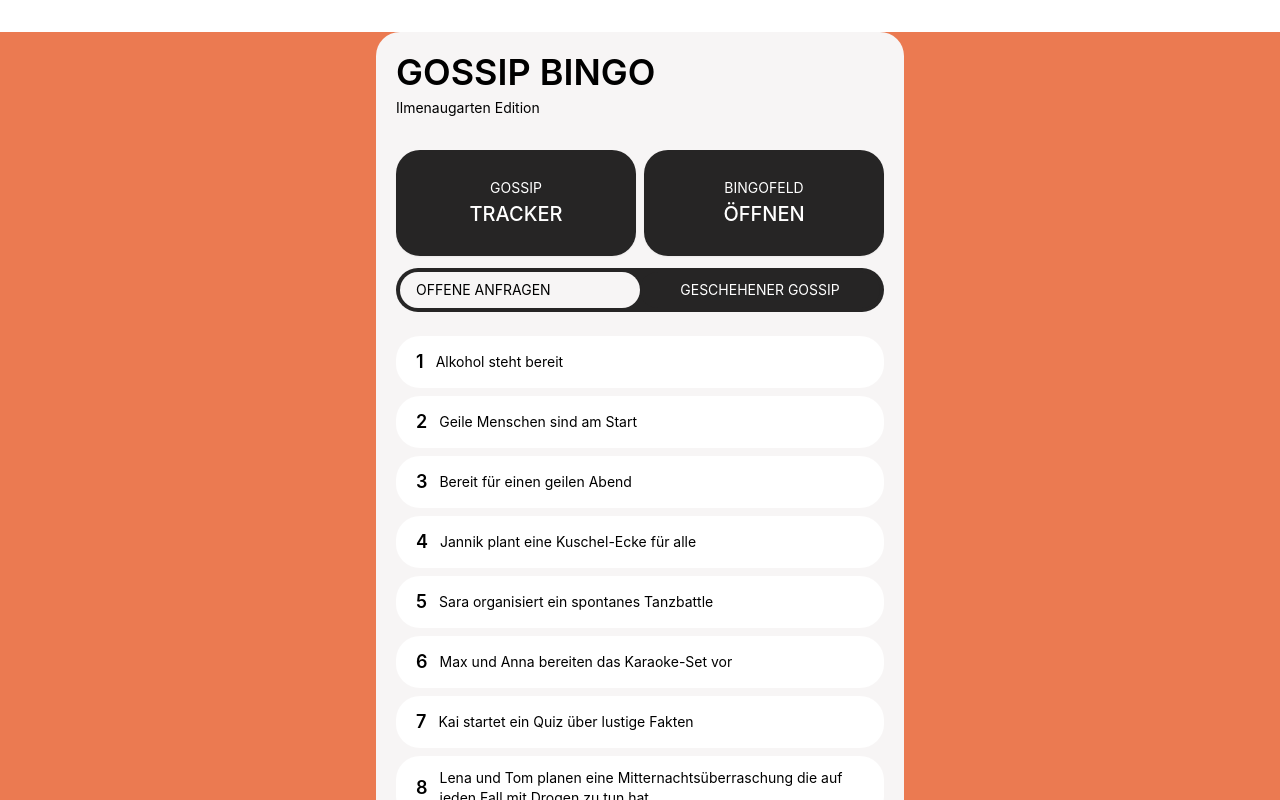
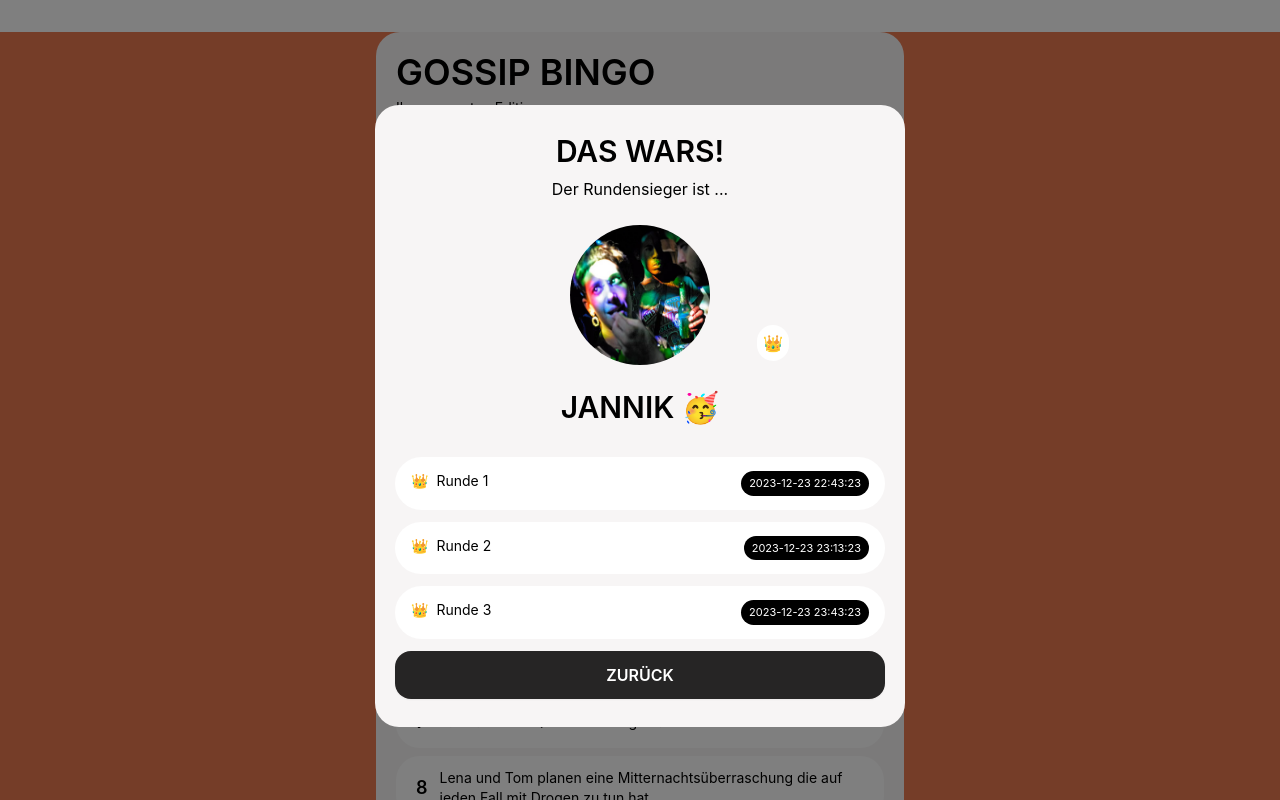
Before and after one commit to JannikNoe/GossipBingo, a React (Create React App) app in the folder client/: page /gameview in a window 1280 px wide. Shown: the top 800 px of the page. Built offline with nearby package versions, Linux system fonts and the light colour scheme.

Commit message:
add roundwin & victory Modal

```diff
--- a/client/src/App.js
+++ b/client/src/App.js
@@ -13,9 +13,15 @@ import LoginView from "./components/features/auth/LoginView.js";
 import RegisterView from "./components/features/auth/RegisterView.js";
 import BingoGridView from "./components/features/game/bingoGridView.js";
 
+import { ModalProvider, ModalContext } from './context/ModalContext';
+import ModalWrapper from "./components/layout/ModalWrapper";
+
 function App() {
+
     return (
+        <ModalProvider>
             <Router>
+                <ModalWrapper /> {/* ModalWrapper innerhalb von Router */}
                 <Routes>
                     <Route exact path="/" element={<LandingPage />} />
                     <Route path="/login" element={<LoginView />} />
@@ -26,35 +32,8 @@ function App() {
                     <Route path="/gamegrid" element={<BingoGridView />} />
                 </Routes>
             </Router>
+        </ModalProvider>
     );
 }
 
 export default App;
-
-
-
-// function App() {
-//   return (
-//     <div className="App">
-//       <header className="App-header">
-//         <img src={logo} className="App-logo" alt="logo" />
-//         <p>
-//           Edit <code>src/App.js</code> and save to reload.
-//         </p>
-//         <a
-//           className="App-link"
-//           href="https://reactjs.org"
-//           target="_blank"
-//           rel="noopener noreferrer"
-//         >
-//           Learn React
-//         </a>
-//       </header>
-//       <main>
-//         <h2 class="">MAMA HÖRST DU MICH?</h2>
-//       </main>
-//     </div>
-//   );
-// }
-//
-// export default App;
--- a/client/src/components/features/game/GameView.js
+++ b/client/src/components/features/game/GameView.js
@@ -80,16 +80,34 @@ const GameView = () => {
                                     </div>
                                 </div>
                                 <div className="">
+                                    {/* Bedingtes Rendering basierend auf dem Wert von activeTab */}
+                                    {activeTab === 'openRequests' && (
                                         <div
-                                        className={`accordion-content ${activeTab === 'openRequests' ? 'open' : ''}`}>
+                                            className="transition-all duration-500 opacity-100">
                                             <UncheckedScenariosAccordion />
                                         </div>
+                                    )}
 
+                                    {activeTab === 'pastGossip' && (
                                         <div
-                                        className={`accordion-content ${activeTab === 'pastGossip' ? 'open' : ''}`}>
+                                            className="transition-all duration-500 opacity-100">
                                             <CheckedScenariosAccordion />
                                         </div>
+                                    )}
                                 </div>
+
+                                {/*<div*/}
+                                {/*    className={`transition-all duration-500 ${activeTab === 'openRequests' ? 'opacity-100' : 'opacity-0'}`}*/}
+                                {/*>*/}
+                                {/*    <UncheckedScenariosAccordion></UncheckedScenariosAccordion>*/}
+                                {/*</div>*/}
+
+
+                                {/*<div*/}
+                                {/*    className={`transition-all duration-500 ${activeTab === 'pastGossip' ? 'opacity-100' : 'opacity-0'}`}*/}
+                                {/*>*/}
+                                {/*    <CheckedScenariosAccordion></CheckedScenariosAccordion>*/}
+                                {/*</div>*/}
                             </div>
                         </div>
                     ):(
--- /dev/null
+++ b/client/src/components/features/game/gameComponents/winModale.js
@@ -0,0 +1,74 @@
+import React, {useState, useEffect, useContext} from 'react';
+import {ModalContext} from "../../../../context/ModalContext";
+import TestProfileImg from "../../../../images/profileImage.jpg";
+
+const RoundWinnerModal = () => {
+    const { isRoundWinnerModalOpen, closeRoundWinnerModal } = useContext(ModalContext);
+    if (!isRoundWinnerModalOpen) return null;
+
+    return (
+        <>
+         <div className="bg-bgGrayPrimary rounded-3xl relative p-5 !py-7 mt-8 mx-6 w-[90%] md:w-[530px] text-center">
+             <h2 className="text-3xl uppercase font-semibold">Das Wars!</h2>
+             <h6 className="text-md pt-2">Der Rundensieger ist ...</h6>
+             <div className="relative">
+                 <div className="my-6 justify-center flex items-center">
+                     <img src={TestProfileImg} alt="Das Profilbild eines Mitspielers" className="rounded-full w-[140px] h-[140px]"/>
+                 </div>
+                 <div className="bg-white p-1.5 rounded-full absolute right-16 bottom-1"><span>👑</span></div>
+             </div>
+             <h3 className="uppercase text-3xl font-semibold mb-8">Jannik 🥳</h3>
+             <button
+                 onClick={closeRoundWinnerModal}
+                 className="uppercase w-full rounded-2xl bg-bgDarkGrayPrimary px-3 py-3 text-md font-semibold text-white shadow-sm">
+                 Zurück
+             </button>
+         </div>
+        </>
+    )
+}
+
+const GameWinnerModal = () => {
+    const { isGameWinnerModalOpen, closeGameWinnerModal } = useContext(ModalContext);
+    if (!isGameWinnerModalOpen) return null;
+
+    const victoryData = [
+        { roundNumber: 1, timestamp: '2023-12-23 22:43:23' },
+        { roundNumber: 2, timestamp: '2023-12-23 23:13:23' },
+        { roundNumber: 3, timestamp: '2023-12-23 23:43:23' },
+    ];
+
+    return (
+        <>
+            <div className="bg-bgGrayPrimary rounded-3xl relative p-5 !py-7 mt-8 mx-6 w-[90%] md:w-[530px] text-center">
+                <h2 className="text-3xl uppercase font-semibold">Das Wars!</h2>
+                <h6 className="text-md pt-2">Der Rundensieger ist ...</h6>
+                <div className="relative">
+                    <div className="my-6 justify-center flex items-center">
+                        <img src={TestProfileImg} alt="Das Profilbild eines Mitspielers" className="rounded-full w-[140px] h-[140px]"/>
+                    </div>
+                    <div className="bg-white p-1.5 rounded-full absolute right-24 bottom-1"><span>👑</span></div>
+                </div>
+                <h3 className="uppercase text-3xl font-semibold mb-8">Jannik 🥳</h3>
+
+                {victoryData.map((victory, index) => (
+                    <div className="flex justify-between py-3.5 px-4 bg-white rounded-full my-3">
+                        <div className="flex gap-x-2 text-sm">
+                            <h4>👑</h4>
+                            <h4>Runde {victory.roundNumber}</h4>
+                        </div>
+                        <div className="bg-black text-white text-[11px] rounded-full py-1 px-2">{victory.timestamp}</div>
+                    </div>
+                ))}
+
+                <button
+                    onClick={closeGameWinnerModal}
+                    className="uppercase w-full rounded-2xl bg-bgDarkGrayPrimary px-3 py-3 text-md font-semibold text-white shadow-sm">
+                    Zurück
+                </button>
+            </div>
+        </>
+    )
+}
+
+export { RoundWinnerModal, GameWinnerModal}
--- /dev/null
+++ b/client/src/components/layout/ModalWrapper.js
@@ -0,0 +1,33 @@
+// ModalWrapper.js
+import React, { useContext } from 'react';
+import { useLocation } from 'react-router-dom';
+import {ModalContext} from "../../context/ModalContext";
+import { RoundWinnerModal, GameWinnerModal } from "../features/game/gameComponents/winModale";
+
+const ModalWrapper = () => {
+    const location = useLocation();
+    const { isRoundWinnerModalOpen, isGameWinnerModalOpen } = useContext(ModalContext);
+
+    const excludedPaths = ['/', '/login', '/register', '/start'];
+
+    if (excludedPaths.includes(location.pathname)) {
+        return null;
+    }
+
+    return (
+        <>
+            {isRoundWinnerModalOpen && (
+                <div className="fixed inset-0 bg-black bg-opacity-50 flex justify-center items-center z-50">
+                    <RoundWinnerModal />
+                </div>
+            )}
+            {isGameWinnerModalOpen && (
+                <div className="fixed inset-0 bg-black bg-opacity-50 flex justify-center items-center z-50">
+                    <GameWinnerModal />
+                </div>
+            )}
+        </>
+    );
+};
+
+export default ModalWrapper;
--- /dev/null
+++ b/client/src/context/ModalContext.js
@@ -0,0 +1,28 @@
+// ModalContext.js
+import React, { createContext, useState } from 'react';
+
+export const ModalContext = createContext();
+
+export const ModalProvider = ({ children }) => {
+    const [isRoundWinnerModalOpen, setIsRoundWinnerModalOpen] = useState(false);
+    const [isGameWinnerModalOpen, setIsGameWinnerModalOpen] = useState(true);
+
+    const openRoundWinnerModal = () => setIsRoundWinnerModalOpen(true);
+    const closeRoundWinnerModal = () => setIsRoundWinnerModalOpen(false);
+
+    const openGameWinnerModal = () => setIsGameWinnerModalOpen(true);
+    const closeGameWinnerModal = () => setIsGameWinnerModalOpen(false);
+
+    return (
+        <ModalContext.Provider value={{
+            isRoundWinnerModalOpen,
+            openRoundWinnerModal,
+            closeRoundWinnerModal,
+            isGameWinnerModalOpen,
+            openGameWinnerModal,
+            closeGameWinnerModal
+        }}>
+            {children}
+        </ModalContext.Provider>
+    );
+};
--- a/client/src/index.css
+++ b/client/src/index.css
@@ -16,14 +16,3 @@ code {
   font-family: source-code-pro, Menlo, Monaco, Consolas, 'Courier New',
     monospace;
 }
-
-.accordion-content {
-  transition: max-height 500ms ease-in-out, opacity 500ms ease-in-out;
-  max-height: 0;
-  opacity: 0;
-}
-
-.accordion-content.open {
-  max-height: 100%;
-  opacity: 1;
-}
```
Also changed, not shown: client/public/images/profileImage.jpg (deleted). Lines whose indentation alone changed are shown as unchanged.
